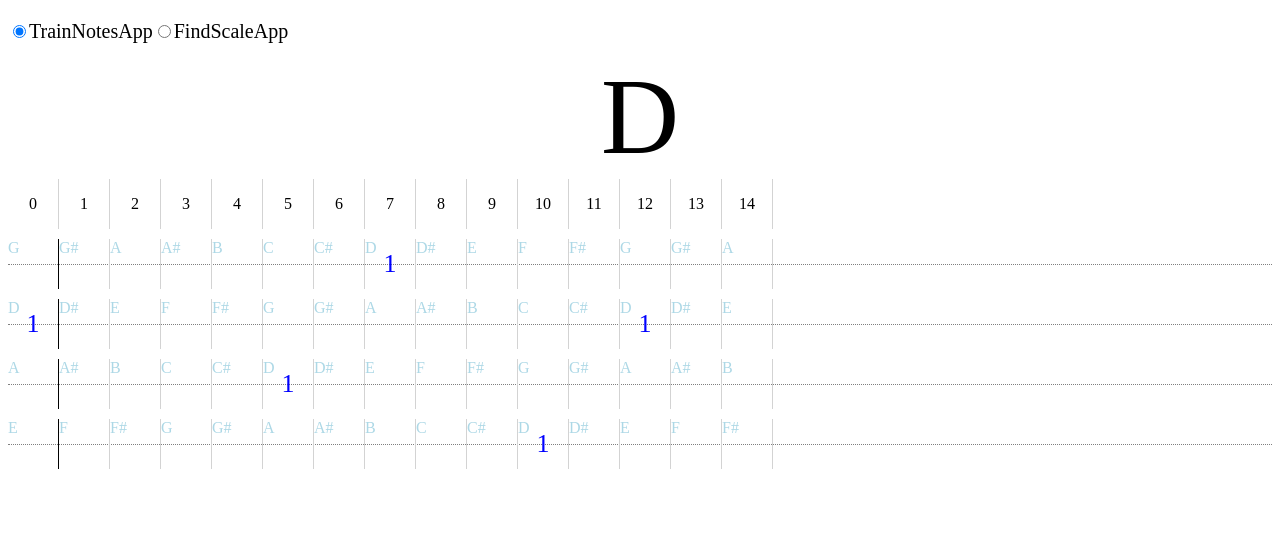
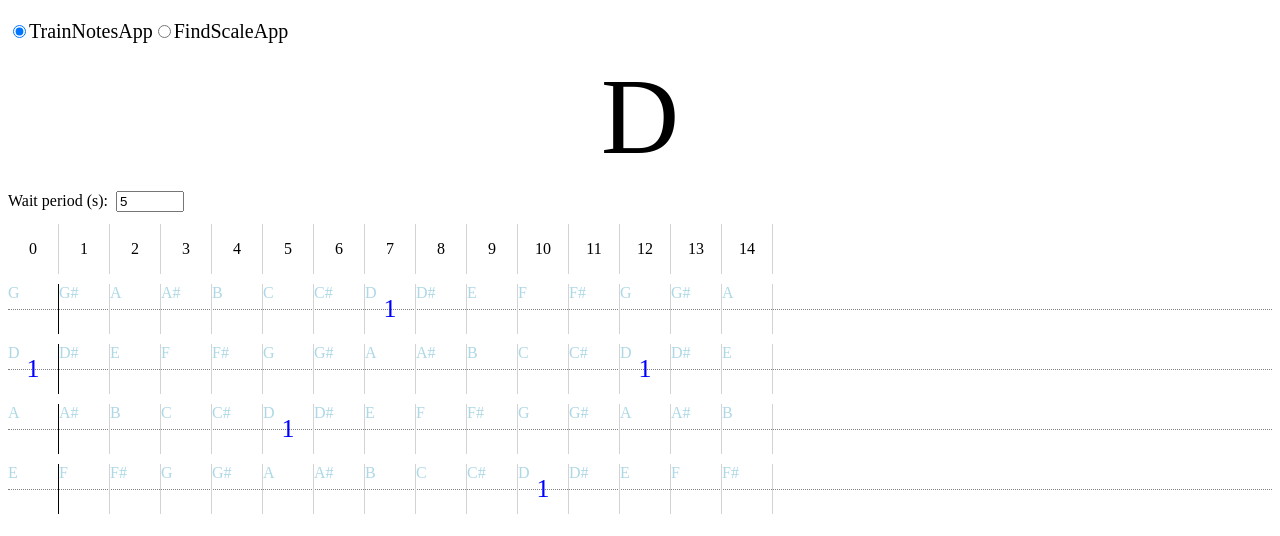
Before and after one commit to karudo/bass-notes, a React (Vite) app: page / in a window 1280 px wide. Shown: the top 536 px of the page. Built offline with nearby package versions, Linux system fonts and the light colour scheme.

Commit message:
feat: make TrainNotes wait configurable

```diff
--- a/src/TrainNotes.tsx
+++ b/src/TrainNotes.tsx
@@ -19,6 +19,7 @@ export function TrainNotesApp(): JSX.Element {
   const [note, setNote] = React.useState(randomNote());
   const [altName, setAltName] = React.useState(false);
   const [show, setShow] = React.useState('note');
+  const [waitSeconds, setWaitSeconds] = React.useState(5);
   React.useEffect(() => {
     let isRunning = true;
     (async () => {
@@ -31,23 +32,35 @@ export function TrainNotesApp(): JSX.Element {
           setNote(note);
           setAltName(Math.random() < 0.1);
           setShow('note');
-          await wait(5);
+          await wait(waitSeconds);
           if (!isRunning) {
             break;
           }
           setShow('fretboard');
-          await wait(5);
+          await wait(waitSeconds);
         }
       }
     })();
     return () => {
       isRunning = false;
     };
-  }, []);
+  }, [waitSeconds]);
   return (
     <div>
       <div style={{ fontSize: 108, display: 'flex', justifyContent: 'center' }}>
         { altName ? notesOtherNames[note] : note }
+      </div>
+      <div style={{ padding: '12px 0' }}>
+        <label>
+          Wait period (s):
+          <input
+            type="number"
+            min="1"
+            value={waitSeconds}
+            onChange={(e) => setWaitSeconds(Number(e.target.value))}
+            style={{ width: 60, marginLeft: 8 }}
+          />
+        </label>
       </div>
       <div>
         { show === 'fretboard' && (
```
